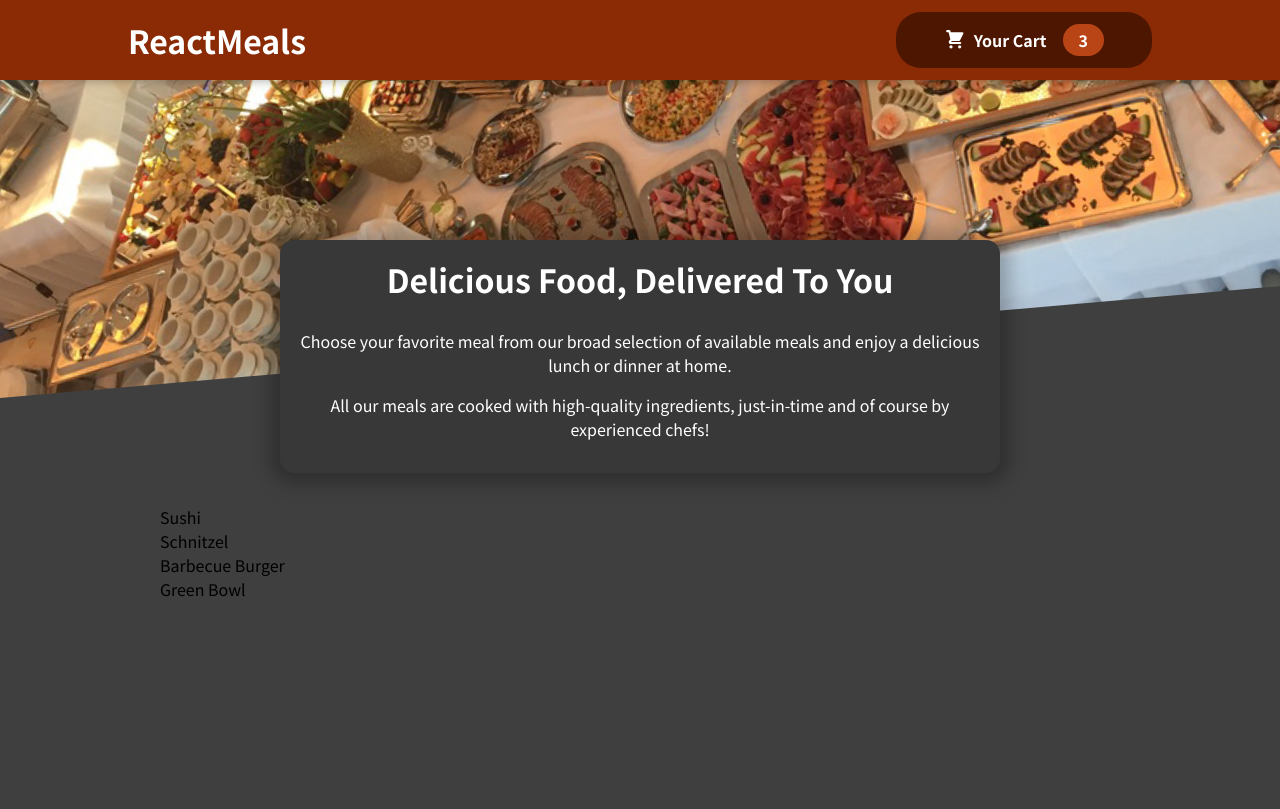
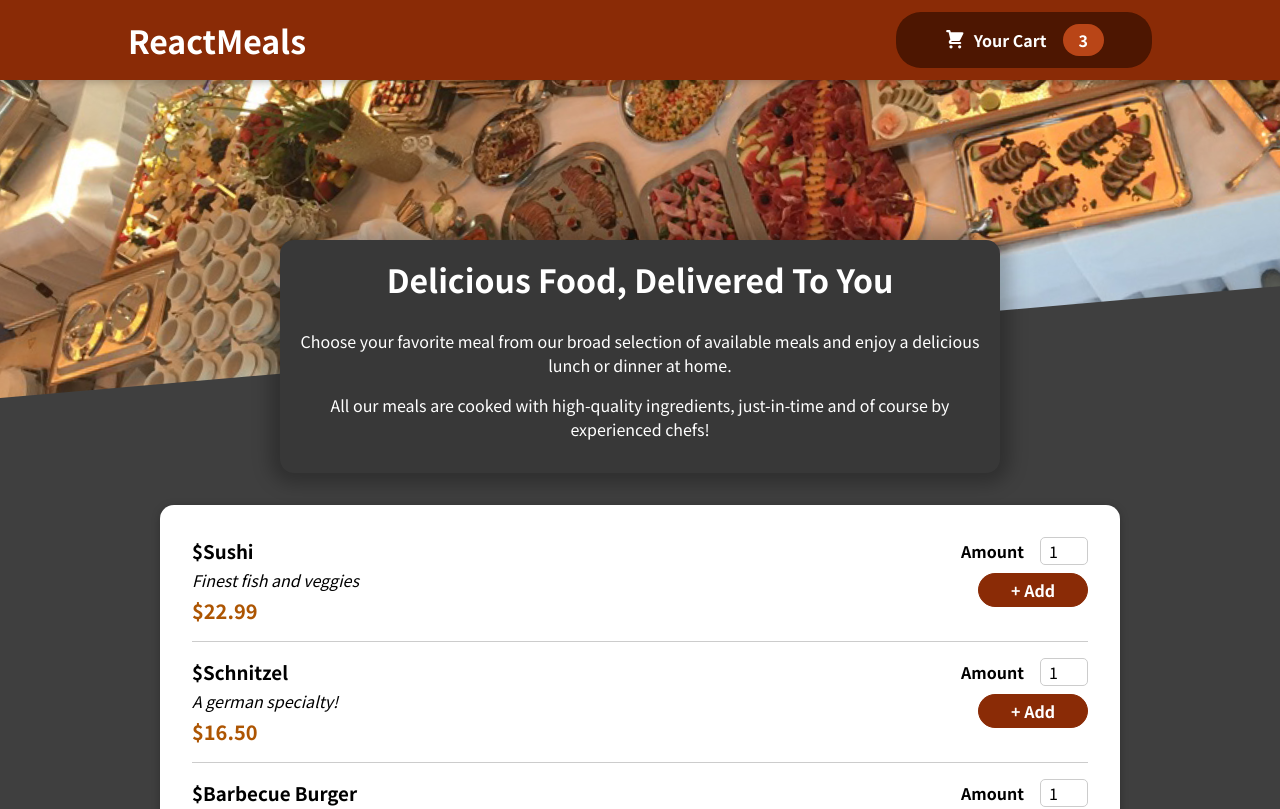
Before and after one commit to sanoopark/react-complete-guide, a JavaScript app: page / in a window 1280 px wide. Shown: the top 809 px of the page. Built offline with nearby package versions, Linux system fonts and the light colour scheme.

Commit message:
Feat: MealItem 생성

```diff
--- a/src/components/Meals/AvailableMeals.js
+++ b/src/components/Meals/AvailableMeals.js
@@ -1,3 +1,5 @@
+import Card from "../UI/Card";
+import MealItem from "./MealItem/MealItem";
 import classes from "./AvailableMeals.module.css";
 
 const DUMMY_MEALS = [
@@ -28,11 +30,22 @@
 ];
 
 const AvailableMeals = () => {
-  const mealsList = DUMMY_MEALS.map((meal) => <li>{meal.name}</li>);
+  const mealsList = DUMMY_MEALS.map((meal) => (
+    <MealItem
+      key={meal.id}
+      name={meal.name}
+      description={meal.description}
+      price={meal.price}
+    >
+      {meal.name}
+    </MealItem>
+  ));
 
   return (
     <section className={classes.meals}>
-      <ul>{mealsList}</ul>
+      <Card>
+        <ul>{mealsList}</ul>
+      </Card>
     </section>
   );
 };
--- /dev/null
+++ b/src/components/Meals/MealItem/MealItem.js
@@ -0,0 +1,21 @@
+import classes from "./MealItem.module.css";
+import MealItemForm from "./MealItemForm";
+
+const MealItem = (props) => {
+  const price = `$${props.price.toFixed(2)}`;
+
+  return (
+    <li className={classes.meal}>
+      <div>
+        <h3>${props.name}</h3>
+        <div className={classes.description}>{props.description}</div>
+        <div className={classes.price}>{price}</div>
+      </div>
+      <div>
+        <MealItemForm />
+      </div>
+    </li>
+  );
+};
+
+export default MealItem;
--- /dev/null
+++ b/src/components/Meals/MealItem/MealItem.module.css
@@ -0,0 +1,22 @@
+.meal {
+  display: flex;
+  justify-content: space-between;
+  margin: 1rem;
+  padding-bottom: 1rem;
+  border-bottom: 1px solid #ccc;
+}
+
+.meal h3 {
+  margin: 0 0 0.25rem 0;
+}
+
+.description {
+  font-style: italic;
+}
+
+.price {
+  margin-top: 0.25rem;
+  font-weight: bold;
+  color: #ad5502;
+  font-size: 1.25rem;
+}
--- /dev/null
+++ b/src/components/Meals/MealItem/MealItemForm.js
@@ -0,0 +1,23 @@
+import Input from "../../UI/Input";
+import classes from "./MealItemForm.module.css";
+
+const MealItemForm = (props) => {
+  return (
+    <form className={classes.form}>
+      <Input
+        label="Amount"
+        input={{
+          id: "amount",
+          type: "number",
+          min: "1",
+          max: "5",
+          step: "1",
+          defaultValue: "1",
+        }}
+      />
+      <button>+ Add</button>
+    </form>
+  );
+};
+
+export default MealItemForm;
--- /dev/null
+++ b/src/components/Meals/MealItem/MealItemForm.module.css
@@ -0,0 +1,20 @@
+.form {
+  text-align: right;
+}
+
+.form button {
+  font: inherit;
+  cursor: pointer;
+  background-color: #8a2b06;
+  border: 1px solid #8a2b06;
+  color: white;
+  padding: 0.25rem 2rem;
+  border-radius: 20px;
+  font-weight: bold;
+}
+
+.form button:hover,
+.form button:active {
+  background-color: #641e03;
+  border-color: #641e03;
+}
--- /dev/null
+++ b/src/components/UI/Card.js
@@ -0,0 +1,7 @@
+import classes from "./Card.module.css";
+
+const Card = (props) => {
+  return <div className={classes.card}>{props.children}</div>;
+};
+
+export default Card;
--- /dev/null
+++ b/src/components/UI/Card.module.css
@@ -0,0 +1,6 @@
+.card {
+  padding: 1rem;
+  box-shadow: 0 2px 8px rgba(0, 0, 0, 0.25);
+  border-radius: 14px;
+  background-color: white;
+}
--- /dev/null
+++ b/src/components/UI/Input.js
@@ -0,0 +1,12 @@
+import classes from "./Input.module.css";
+
+const Input = (props) => {
+  return (
+    <div className={classes.input}>
+      <label htmlFor={props.input.id}>{props.label}</label>
+      <input {...props.input} />
+    </div>
+  );
+};
+
+export default Input;
--- /dev/null
+++ b/src/components/UI/Input.module.css
@@ -0,0 +1,18 @@
+.input {
+  display: flex;
+  align-items: center;
+  margin-bottom: 0.5rem;
+}
+
+.input label {
+  font-weight: bold;
+  margin-right: 1rem;
+}
+
+.input input {
+  width: 3rem;
+  border-radius: 5px;
+  border: 1px solid #ccc;
+  font: inherit;
+  padding-left: 0.5rem;
+}
```
Also changed, not shown: 1 other file (tests, documents, lock files or other folders).
